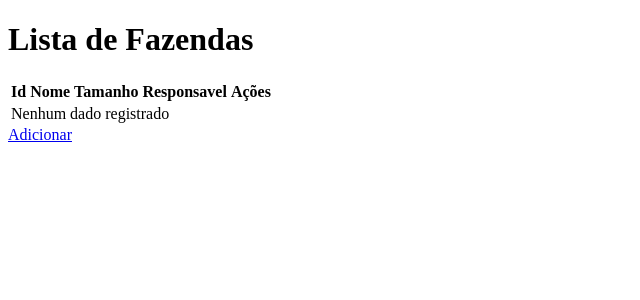
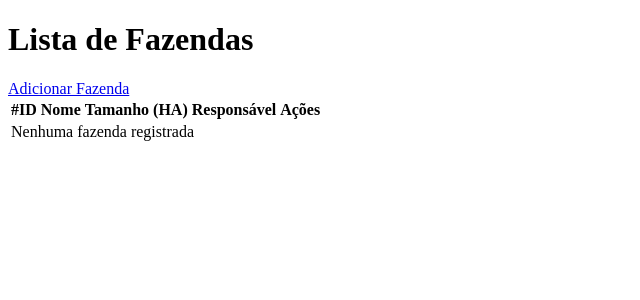
Before and after one commit to FelipeeBR/project-symfony-test, a Symfony app: template templates/farm/index.html.twig in a window 1280 px wide. Shown: the top 300 px of the page, without its empty margins (0-640 px from the left). Run offline with Twig, Linux system fonts and the light colour scheme; the template is opened without the code that fills it, so the values that code supplies are empty; some libraries are stand-ins or nearby versions.

Commit message:
style: adiciona estilos em templates de fazenda

```diff
--- a/templates/cow/show.html.twig
+++ b/templates/cow/show.html.twig
@@ -1,11 +1,11 @@
 {% extends 'base.html.twig' %}
 
-{% block title %}Detalhes do Animal{% endblock %}
+{% block title %}Animal {{ cow.code }}{% endblock %}
 
 {% block body %}
     <div class="container mt-4">
         <h1 class="h2">
-            <i class="fas fa-cow me-2"></i>Detalhes animal {{ cow.code }}
+            <i class="fas fa-cow me-2"></i>Detalhes animal código: {{ cow.code }}
         </h1>
         <div class="d-flex justify-content-end mb-3 gap-2">
             <a href="{{ path('cow_index') }}" class="btn btn-secondary btn-sm">
--- a/templates/farm/_delete_form.html.twig
+++ b/templates/farm/_delete_form.html.twig
@@ -1,4 +1,4 @@
 <form method="post" action="{{ path('farm_delete', {'id': farm.id}) }}" onsubmit="return confirm('Tem certeza que deseja excluir?');">
     <input type="hidden" name="_token" value="{{ csrf_token('delete' ~ farm.id) }}">
-    <button class="btn">Deletar</button>
+    <button class="btn btn-danger btn-sm">Deletar</button>
 </form>
--- a/templates/farm/index.html.twig
+++ b/templates/farm/index.html.twig
@@ -3,16 +3,26 @@
 {% block title %}Fazendas{% endblock %}
 
 {% block body %}
-    <h1>Lista de Fazendas</h1>
-
-    <table class="table">
-        <thead>
+    <div class="container mt-4">
+        <div class="row">
+            <div class="col-12">
+                <div class="d-flex justify-content-between align-items-center mb-4">
+                    <h1 class="h2"><i class="fas fa-cow me-2"></i>Lista de Fazendas</h1>
+                    <a href="{{ path('farm_new') }}" class="btn btn-success">
+                        <i class="fas fa-plus me-1"></i> Adicionar Fazenda
+                    </a>
+                </div>
+                <div class="card">
+                    <div class="card-body p-0">
+                        <div class="table-responsive">
+                            <table class="table table-hover mb-0">
+                                <thead class="table-light">
                                     <tr>
-                <th>Id</th>
-                <th>Nome</th>
-                <th>Tamanho</th>
-                <th>Responsavel</th>
-                <th>Ações</th>
+                                        <th class="text-nowrap">#ID</th>
+                                        <th class="text-nowrap">Nome</th>
+                                        <th class="text-nowrap">Tamanho (HA)</th>
+                                        <th class="text-nowrap">Responsável</th>
+                                        <th class="text-center">Ações</th>
                                     </tr>
                                 </thead>
                                 <tbody>
@@ -20,21 +30,33 @@
                                     <tr>
                                         <td>{{ farm.id }}</td>
                                         <td>{{ farm.name }}</td>
-                <td>{{ farm.size }}</td>
+                                        <td>{{ farm.size|number_format(2, ',', '.') }}</td>
                                         <td>{{ farm.responsible }}</td>
-                <td>
-                    <a href="{{ path('farm_show', {'id': farm.id}) }}">Visualizar</a>
-                    <a href="{{ path('farm_edit', {'id': farm.id}) }}">Editar</a>
+                                        <td class="text-end">
+                                            <div class="d-flex gap-2 justify-content-center">
+                                                <a href="{{ path('farm_show', {'id': farm.id}) }}" class="btn btn-primary btn-sm" title="Visualizar">
+                                                    <i class="fas fa-eye"></i> Visualizar
+                                                </a>
+                                                <a href="{{ path('farm_edit', {'id': farm.id}) }}" class="btn btn-success btn-sm" title="Editar">
+                                                    <i class="fas fa-edit"></i> Editar
+                                                </a>
                                                 {{ include('farm/_delete_form.html.twig') }}
+                                            </div>
                                         </td>
                                     </tr>
                                 {% else %}
                                     <tr>
-                <td colspan="5">Nenhum dado registrado</td>
+                                        <td colspan="7" class="text-center py-4 text-muted">
+                                            <i class="fas fa-info-circle me-2"></i> Nenhuma fazenda registrada
+                                        </td>
                                     </tr>
                                 {% endfor %}
                                 </tbody>
                             </table>
-
-    <a href="{{ path('farm_new') }}">Adicionar</a>
+                        </div>
+                    </div>
+                </div>
+            </div>
+        </div>
+    </div>
 {% endblock %}
```
Also changed, not shown: src/Form/FarmType.php (+5 -5 lines), templates/farm/_form.html.twig (+41 -6 lines), templates/farm/edit.html.twig (+18 -7 lines), templates/farm/new.html.twig (+16 -4 lines), templates/farm/show.html.twig (+27 -16 lines). Lines whose indentation alone changed are shown as unchanged.
